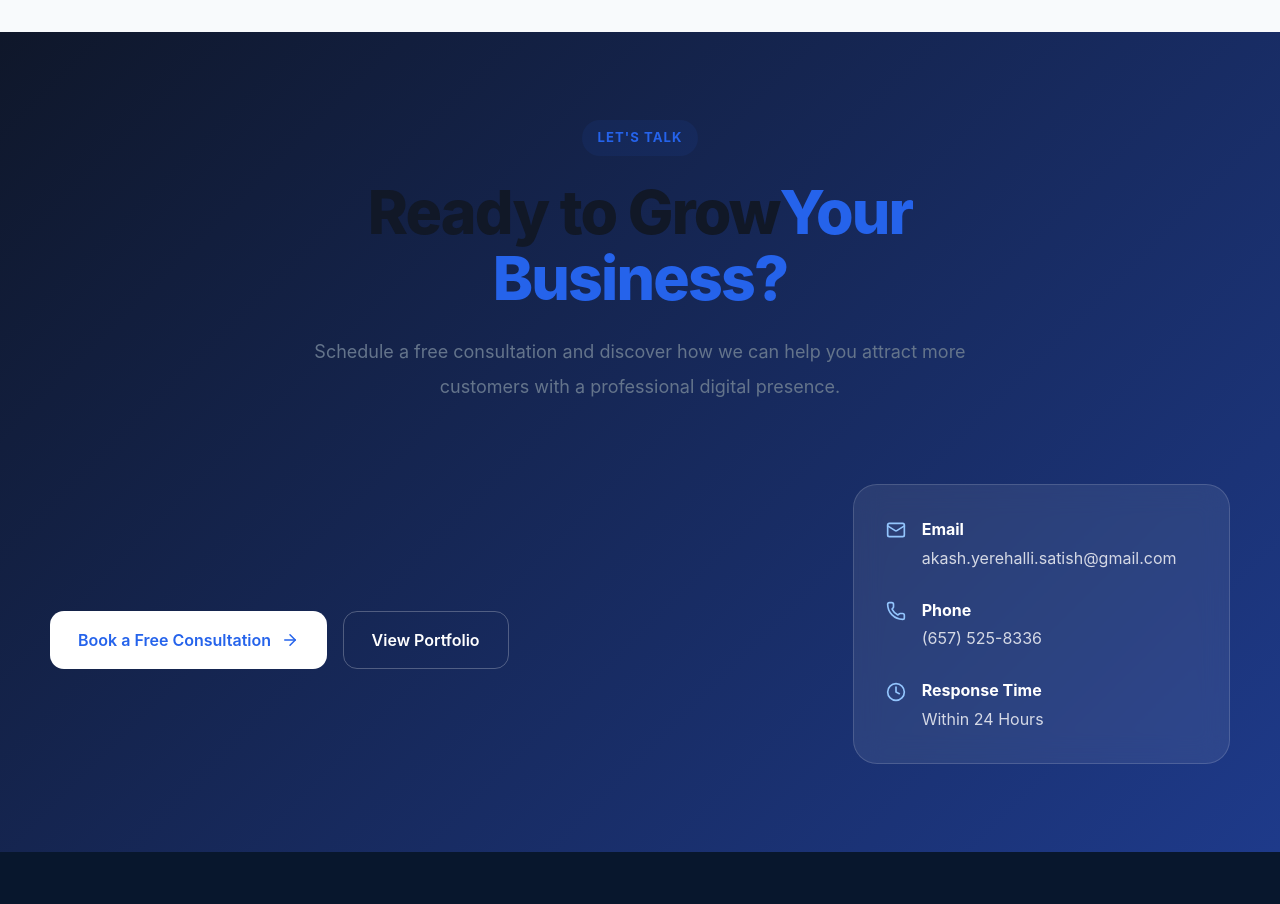
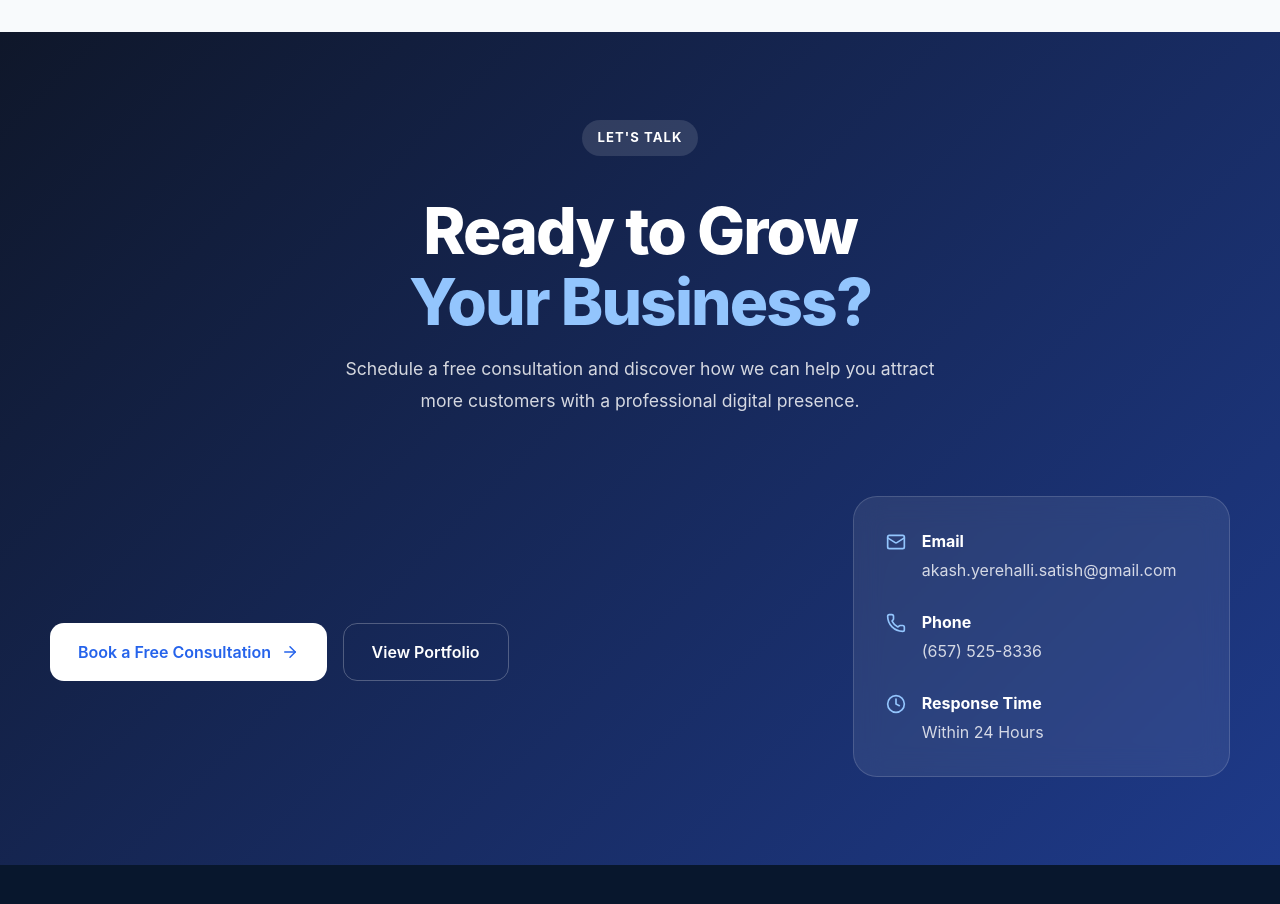
Before and after one commit to Akashys007-png/digital-growth-studio, a Next.js app: page /portfolio in a window 1280 px wide. Shown: the part 3560-4464 px from the top of the page. Built offline with nearby package versions, Linux system fonts and the light colour scheme; no server answers.

Commit message:
Fix invisible CTA heading text on dark gradient background

```diff
--- a/styles/cta.css
+++ b/styles/cta.css
@@ -12,6 +12,32 @@
   grid-template-columns: 2fr 1fr;
   gap: 3rem;
   align-items: center;
+}
+
+.cta .section-badge {
+  background: rgba(255, 255, 255, 0.12);
+  color: #ffffff;
+}
+
+.cta .section-heading h2 {
+  margin: 1rem 0;
+  font-size: clamp(2.5rem, 5vw, 4rem);
+  line-height: 1.1;
+  color: #ffffff;
+}
+
+.cta .section-heading h2 span {
+  display: block;
+  color: #93c5fd;
+}
+
+.cta .section-heading p {
+  max-width: 620px;
+  margin-left: auto;
+  margin-right: auto;
+  font-size: 1.1rem;
+  line-height: 1.8;
+  color: rgba(255, 255, 255, 0.82);
 }
 
 .cta-content .section-badge {
```
